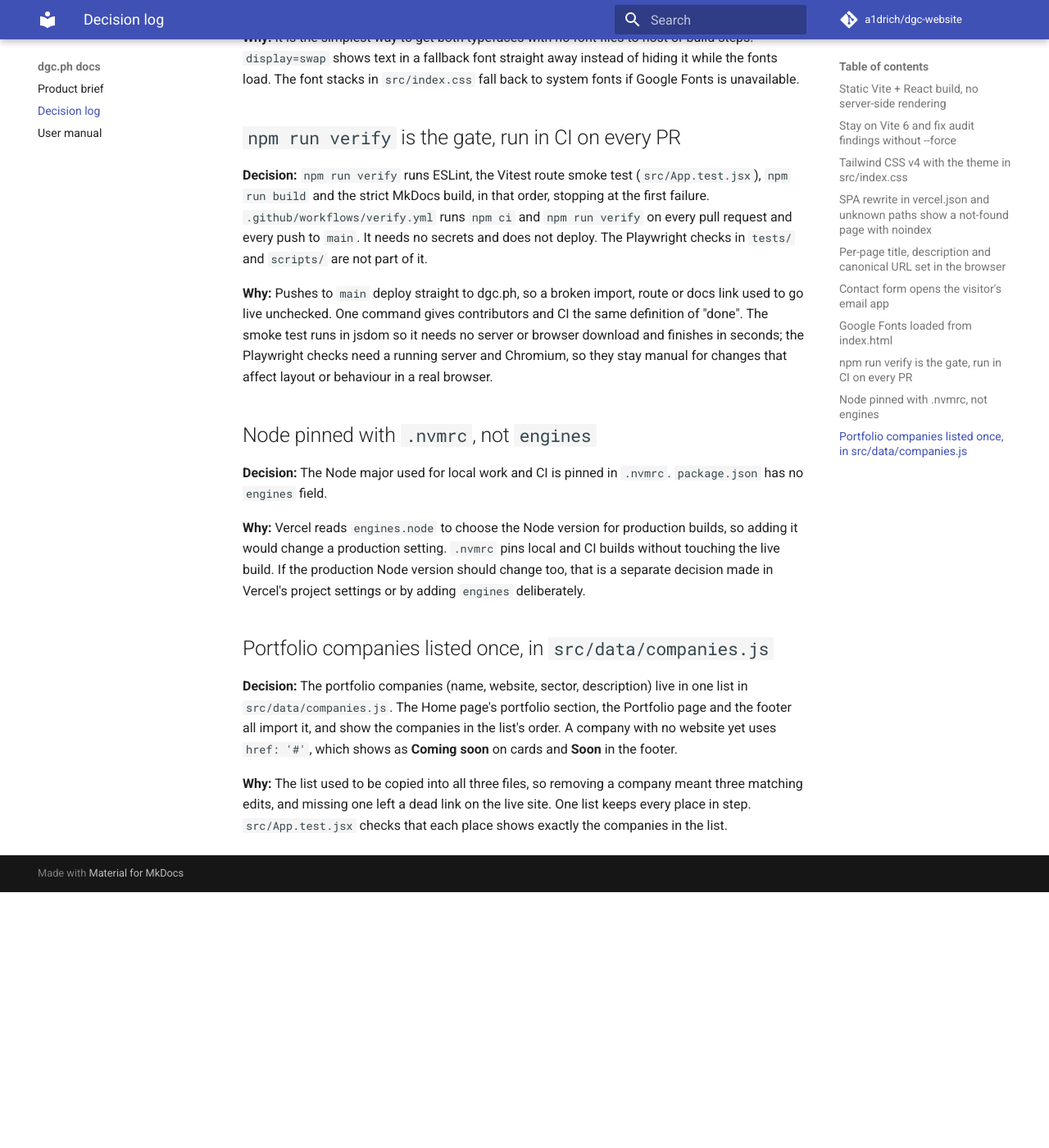
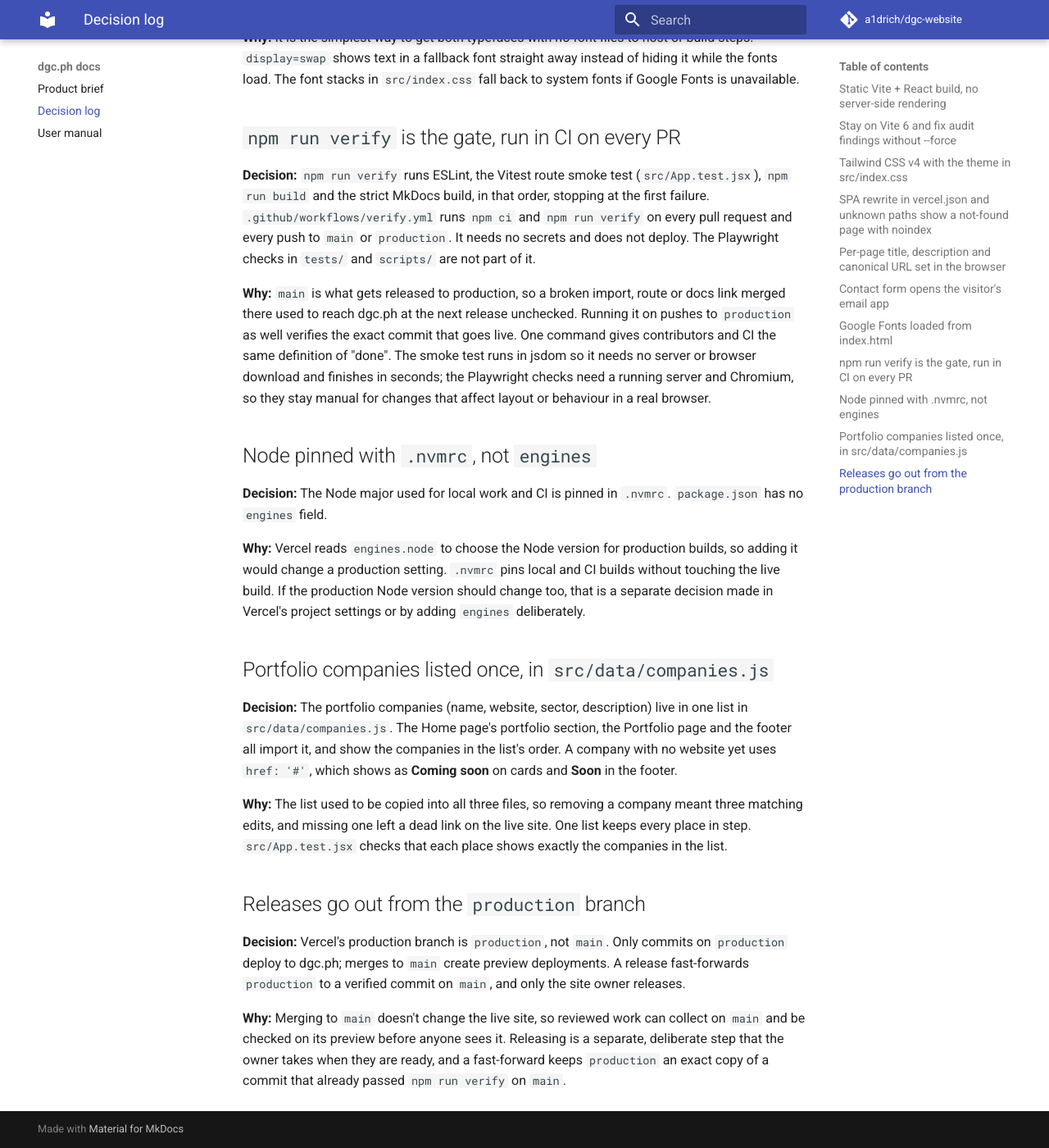
Before and after one commit to a1drich/dgc-website, an MkDocs documentation site: the page built from docs/decisions.md, in a window 1280 px wide and 1400 px high, scrolled down 2271 px. Shown: the whole window at 82% size. Built offline with MkDocs 1.6.1 and Material for MkDocs 9.7.7, drawn with Linux system fonts in a browser that asks for light colours; comment, search, counter and statistics services are not loaded; before the commit the page ends 3359 px from its top, so only the background shows below that.

Commit message:
Document that Vercel deploys dgc.ph from the production branch
Merges to main only create preview deployments; a release fast-forwards
production to a verified commit on main. Correct AGENTS.md, README.md and
the decision log, add a decision entry for releasing from production, and
run verify.yml on pushes to production too.

Co-Authored-By: Claude Opus 5.5 <noreply@anthropic.com>

```diff
--- a/docs/decisions.md
+++ b/docs/decisions.md
@@ -46,9 +46,9 @@ This page is the decision log for the dgc.ph website: each entry records a choic
 
 ## `npm run verify` is the gate, run in CI on every PR
 
-**Decision:** `npm run verify` runs ESLint, the Vitest route smoke test (`src/App.test.jsx`), `npm run build` and the strict MkDocs build, in that order, stopping at the first failure. `.github/workflows/verify.yml` runs `npm ci` and `npm run verify` on every pull request and every push to `main`. It needs no secrets and does not deploy. The Playwright checks in `tests/` and `scripts/` are not part of it.
+**Decision:** `npm run verify` runs ESLint, the Vitest route smoke test (`src/App.test.jsx`), `npm run build` and the strict MkDocs build, in that order, stopping at the first failure. `.github/workflows/verify.yml` runs `npm ci` and `npm run verify` on every pull request and every push to `main` or `production`. It needs no secrets and does not deploy. The Playwright checks in `tests/` and `scripts/` are not part of it.
 
-**Why:** Pushes to `main` deploy straight to dgc.ph, so a broken import, route or docs link used to go live unchecked. One command gives contributors and CI the same definition of "done". The smoke test runs in jsdom so it needs no server or browser download and finishes in seconds; the Playwright checks need a running server and Chromium, so they stay manual for changes that affect layout or behaviour in a real browser.
+**Why:** `main` is what gets released to production, so a broken import, route or docs link merged there used to reach dgc.ph at the next release unchecked. Running it on pushes to `production` as well verifies the exact commit that goes live. One command gives contributors and CI the same definition of "done". The smoke test runs in jsdom so it needs no server or browser download and finishes in seconds; the Playwright checks need a running server and Chromium, so they stay manual for changes that affect layout or behaviour in a real browser.
 
 ## Node pinned with `.nvmrc`, not `engines`
 
@@ -61,3 +61,9 @@ This page is the decision log for the dgc.ph website: each entry records a choic
 **Decision:** The portfolio companies (name, website, sector, description) live in one list in `src/data/companies.js`. The Home page's portfolio section, the Portfolio page and the footer all import it, and show the companies in the list's order. A company with no website yet uses `href: '#'`, which shows as **Coming soon** on cards and **Soon** in the footer.
 
 **Why:** The list used to be copied into all three files, so removing a company meant three matching edits, and missing one left a dead link on the live site. One list keeps every place in step. `src/App.test.jsx` checks that each place shows exactly the companies in the list.
+
+## Releases go out from the `production` branch
+
+**Decision:** Vercel's production branch is `production`, not `main`. Only commits on `production` deploy to dgc.ph; merges to `main` create preview deployments. A release fast-forwards `production` to a verified commit on `main`, and only the site owner releases.
+
+**Why:** Merging to `main` doesn't change the live site, so reviewed work can collect on `main` and be checked on its preview before anyone sees it. Releasing is a separate, deliberate step that the owner takes when they are ready, and a fast-forward keeps `production` an exact copy of a commit that already passed `npm run verify` on `main`.
```
Also changed, not shown: AGENTS.md (+4 -2 lines), README.md (+6 -1 lines), 1 other file.
